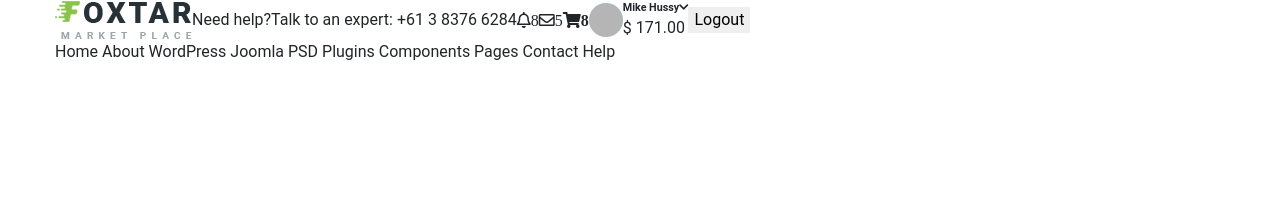
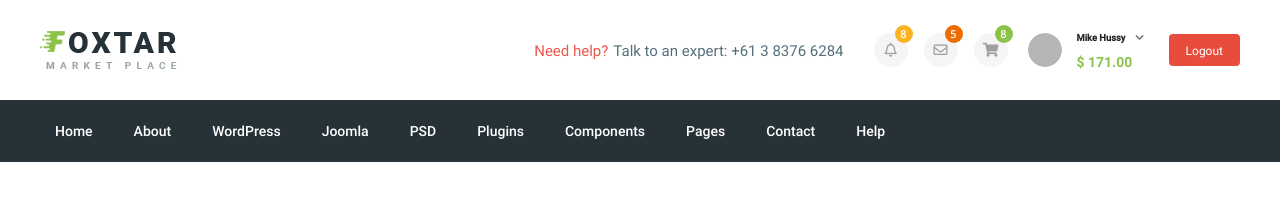
Before and after one commit to Olga-Grichanovskaya/project-STORE, a website: page app/all-items.html in a window 1280 px wide. Drawn offline with nearby package versions, Linux system fonts and the light colour scheme.

Commit message:
add header style

```diff
--- a/app/css/style.css
+++ b/app/css/style.css
@@ -51,3 +51,147 @@
     font-style: normal;
 	font-display: swap;
 }
+/*==== Default classes start ====*/
+.bg-dark-blue {
+	background-color: #263238;
+}
+.bg-yellow {
+	background: #fcb322;
+}
+.bg-orange {
+	background: #ef6c00;
+}
+.bg-red {
+	background: #e74c3c;
+}
+.bg-green {
+	background: #8bc34a;
+}
+.text-center {
+	text-align: center;
+}
+.ml-auto {
+	margin-left: auto;
+}
+.mr-auto {
+	margin-right: auto;
+}
+.mt-auto {
+	margin-top: auto;
+}
+.mb-auto {
+	margin-bottom: auto;
+}
+.mx-auto {
+	margin-left: auto;
+	margin-right: auto;
+}
+.my-auto {
+	margin-top: auto;
+	margin-bottom: auto;
+}
+.btn {
+	font-family: 'robotoregular', sans-serif;
+	font-size: .75rem;
+	line-height: 1.5rem;
+	color: #fff;
+	padding: 4px 17px;
+	-webkit-border-radius: 4px;
+	   -moz-border-radius: 4px;
+	        border-radius: 4px;
+}
+/*==== Default classes end ====*/
+/*==== Custom style start ====*/
+/*=== Header start ===*/
+.header-top {
+	padding: 26px 0;
+}
+.header-top .need-help {
+	font-family: 'robotoregular', sans-serif;
+	font-size: .9375rem;
+	line-height: 1.5rem;
+	color: #546e7a;
+}
+.header-top .need-help span span {
+	color: #e95849;
+	margin-right: 5px;
+}
+.user-controls {
+	margin-left: 30px;
+	margin-right: 25px;
+}
+.dropdown-item + .dropdown-item {
+	margin-left: 16px;
+}
+.dropdown-item .dropdown-control {
+	background-color: #f5f5f5;
+	width: 34px;
+	height: 34px;
+	-webkit-border-radius: 50%;
+	   -moz-border-radius: 50%;
+	        border-radius: 50%;
+	position: relative;
+}
+.dropdown-item .dropdown-control i {
+	font-size: .875rem;
+	color: #a0a0a0;
+	cursor: pointer;
+}
+.dropdown-item .dropdown-control .notify-count {
+	position: absolute;
+	top: -8px;
+	right: -5px;
+	width: 18px;
+	line-height: 18px;
+	-webkit-border-radius: 50%;
+	   -moz-border-radius: 50%;
+	        border-radius: 50%;
+	text-align: center;
+	font-family: 'open_sanssemibold', sans-serif;
+	font-size: .6875rem;
+	color: #fff;
+}
+.user-controls .user-dropdown-control {
+	margin-left: 20px;
+}
+.user-controls .user-dropdown-control .user-avatar {
+	width: 34px;
+	height: 34px;
+	-webkit-border-radius: 50%;
+	   -moz-border-radius: 50%;
+	        border-radius: 50%;
+	margin-right: 15px;
+}
+.user-controls .user-info-wrap {
+	font-family: 'robotomedium', sans-serif;
+	font-size: .875rem;
+	line-height: 1.5rem;
+	color: #222;
+}
+.user-controls .user-info-wrap h6 .fa-chevron-down {
+	color: #707070;
+	margin-left: 10px;
+}
+.user-controls .user-info-wrap .balance {
+	font-family: 'robotobold', sans-serif;
+	color: #8bc34a;
+}
+.btn.login-btn {
+	margin-right: 8px;
+	padding: 4px 24px;
+}
+.header-bottom {
+	padding: 16px 0;
+}
+.header-bottom .header-nav a {
+	font-family: 'robotomedium', sans-serif;
+	font-size: .875rem;
+	line-height: 1.875rem;
+	color: #fff;
+}
+.header-bottom .header-nav a + a {
+	margin-left: 37px;
+}
+/*=== Header end ===*/
+
+/*==== Custom style end ====*/
--- a/src/css/style.css
+++ b/src/css/style.css
@@ -51,3 +51,139 @@
     font-style: normal;
 	font-display: swap;
 }
+/*==== Default classes start ====*/
+.bg-dark-blue {
+	background-color: #263238;
+}
+.bg-yellow {
+	background: #fcb322;
+}
+.bg-orange {
+	background: #ef6c00;
+}
+.bg-red {
+	background: #e74c3c;
+}
+.bg-green {
+	background: #8bc34a;
+}
+.text-center {
+	text-align: center;
+}
+.ml-auto {
+	margin-left: auto;
+}
+.mr-auto {
+	margin-right: auto;
+}
+.mt-auto {
+	margin-top: auto;
+}
+.mb-auto {
+	margin-bottom: auto;
+}
+.mx-auto {
+	margin-left: auto;
+	margin-right: auto;
+}
+.my-auto {
+	margin-top: auto;
+	margin-bottom: auto;
+}
+.btn {
+	font-family: 'robotoregular', sans-serif;
+	font-size: .75rem;
+	line-height: 1.5rem;
+	color: #fff;
+	padding: 4px 17px;
+	border-radius: 4px;
+}
+/*==== Default classes end ====*/
+/*==== Custom style start ====*/
+/*=== Header start ===*/
+.header-top {
+	padding: 26px 0;
+}
+.header-top .need-help {
+	font-family: 'robotoregular', sans-serif;
+	font-size: .9375rem;
+	line-height: 1.5rem;
+	color: #546e7a;
+}
+.header-top .need-help span span {
+	color: #e95849;
+	margin-right: 5px;
+}
+.user-controls {
+	margin-left: 30px;
+	margin-right: 25px;
+}
+.dropdown-item + .dropdown-item {
+	margin-left: 16px;
+}
+.dropdown-item .dropdown-control {
+	background-color: #f5f5f5;
+	width: 34px;
+	height: 34px;
+	border-radius: 50%;
+	position: relative;
+}
+.dropdown-item .dropdown-control i {
+	font-size: .875rem;
+	color: #a0a0a0;
+	cursor: pointer;
+}
+.dropdown-item .dropdown-control .notify-count {
+	position: absolute;
+	top: -8px;
+	right: -5px;
+	width: 18px;
+	line-height: 18px;
+	border-radius: 50%;
+	text-align: center;
+	font-family: 'open_sanssemibold', sans-serif;
+	font-size: .6875rem;
+	color: #fff;
+}
+.user-controls .user-dropdown-control {
+	margin-left: 20px;
+}
+.user-controls .user-dropdown-control .user-avatar {
+	width: 34px;
+	height: 34px;
+	border-radius: 50%;
+	margin-right: 15px;
+}
+.user-controls .user-info-wrap {
+	font-family: 'robotomedium', sans-serif;
+	font-size: .875rem;
+	line-height: 1.5rem;
+	color: #222;
+}
+.user-controls .user-info-wrap h6 .fa-chevron-down {
+	color: #707070;
+	margin-left: 10px;
+}
+.user-controls .user-info-wrap .balance {
+	font-family: 'robotobold', sans-serif;
+	color: #8bc34a;
+}
+.btn.login-btn {
+	margin-right: 8px;
+	padding: 4px 24px;
+}
+.header-bottom {
+	padding: 16px 0;
+}
+.header-bottom .header-nav a {
+	font-family: 'robotomedium', sans-serif;
+	font-size: .875rem;
+	line-height: 1.875rem;
+	color: #fff;
+}
+.header-bottom .header-nav a + a {
+	margin-left: 37px;
+}
+/*=== Header end ===*/
+
+/*==== Custom style end ====*/
```
Also changed, not shown: app/css/style.min.css.
